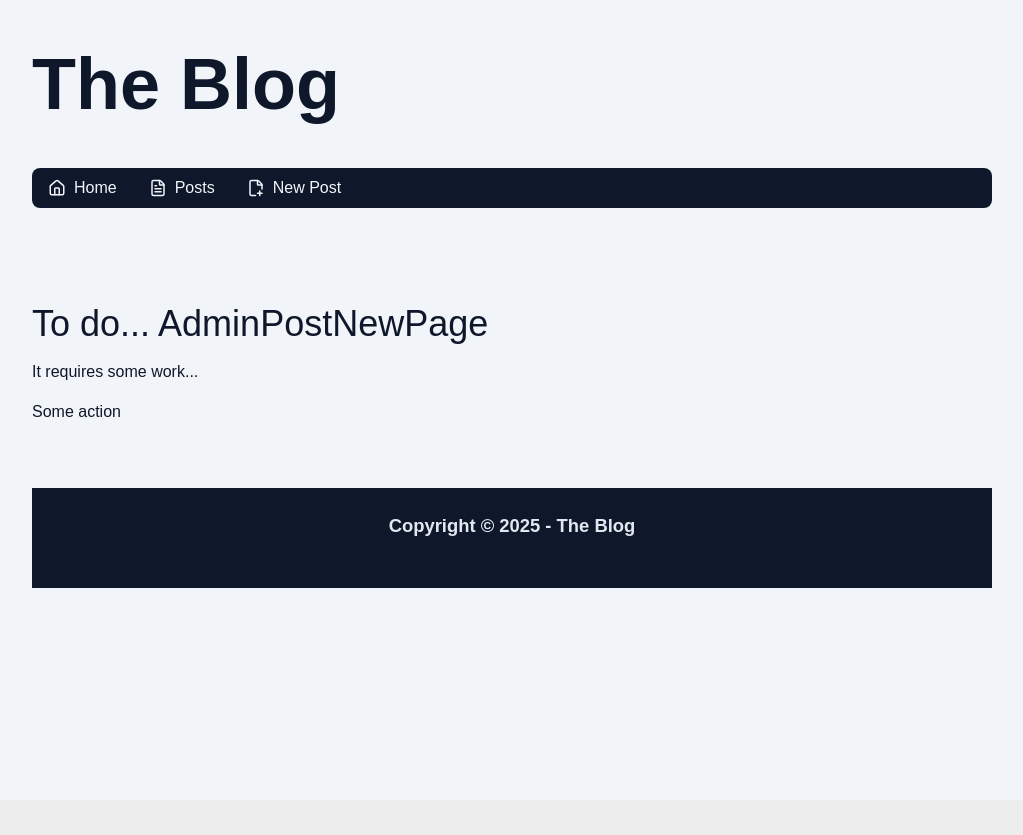
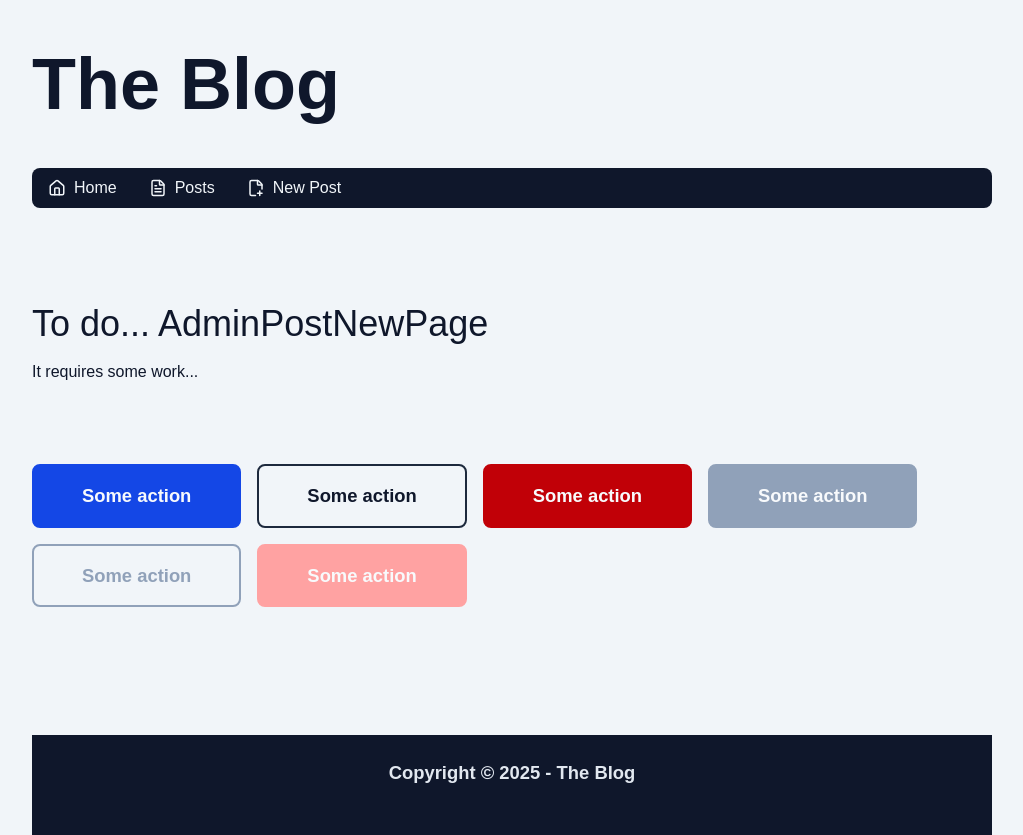
Before and after one commit to aruangalves/nextjs-blog, a Next.js app: page /admin/post/new in a window 1280 px wide. Shown: the whole page, without its empty margins (128-1151 px from the left). Before the commit the page ends 800 px from the top, so only its background shows below. Built offline with nearby package versions, Linux system fonts and the light colour scheme.

Commit message:
Defined 3 predefined styles for Button component

```diff
--- a/src/app/admin/post/new/page.tsx
+++ b/src/app/admin/post/new/page.tsx
@@ -7,7 +7,21 @@ export default async function AdminPostNewPage() {
     <div className='py-16'>
       <h1 className='text-4xl mb-4'>To do... AdminPostNewPage</h1>
       <p className='mb-4'>It requires some work...</p>
-      <Button>Some action</Button>
+      <div className='py-16 flex gap-4 flex-wrap'>
+        <Button variant='default'>Some action</Button>
+        <Button variant='ghost'>Some action</Button>
+        <Button variant='danger'>Some action</Button>
+
+        <Button variant='default' disabled>
+          Some action
+        </Button>
+        <Button variant='ghost' disabled>
+          Some action
+        </Button>
+        <Button variant='danger' disabled>
+          Some action
+        </Button>
+      </div>
     </div>
   );
 }
--- a/src/components/Button/index.tsx
+++ b/src/components/Button/index.tsx
@@ -1,5 +1,31 @@
-type ButtonProps = {} & React.ComponentProps<'button'>;
+type ButtonVariants = 'default' | 'ghost' | 'danger';
 
-export function Button({ children, ...props }: ButtonProps) {
-  return <button {...props}>{children}</button>;
+type ButtonProps = {
+  variant?: ButtonVariants;
+} & React.ComponentProps<'button'>;
+
+export function Button({
+  children,
+  variant = 'default',
+  ...props
+}: ButtonProps) {
+  const buttonVariants = {
+    default:
+      'border-blue-700 bg-blue-700 text-slate-50 hover:border-blue-800 hover:bg-blue-800 disabled:bg-slate-400 disabled:border-slate-400',
+    ghost:
+      'border-slate-800 hover:bg-slate-200 disabled:border-slate-400 disabled:text-slate-400 disabled:hover:bg-slate-100',
+    danger:
+      'border-red-700 bg-red-700 text-slate-50 hover:border-red-800 hover:bg-red-800 disabled:bg-red-300 disabled:border-red-300 ',
+  };
+
+  const commonButtonClasses =
+    'rounded-[0.5rem] border-2 px-12 py-4 min-w-40 font-bold text-[1.15rem] transition hover:cursor-pointer flex items-center justify-center disabled:cursor-not-allowed';
+
+  const buttonClasses = buttonVariants[variant] + ' ' + commonButtonClasses;
+
+  return (
+    <button className={buttonClasses} {...props}>
+      {children}
+    </button>
+  );
 }
```
